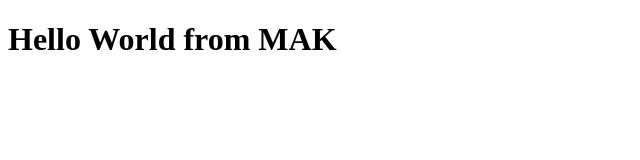
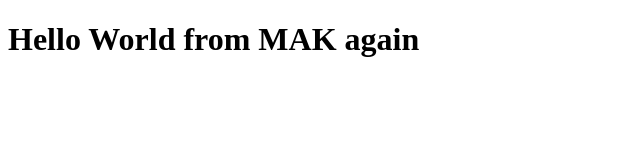
Before and after one commit to MAK0107/BootCamp2020Samples, a plain HTML site: page index.html in a window 1280 px wide. Shown: the whole page, without its empty margins (0-640 px from the left). Drawn offline with Linux system fonts and the light colour scheme.

Commit message:
updated index.html again

```diff
--- a/index.html
+++ b/index.html
@@ -6,6 +6,6 @@
     <title>Document</title>
 </head>
 <body>
-    <h1>Hello World from MAK </h1>
+    <h1>Hello World from MAK again </h1>
 </body>
 </html>
```
